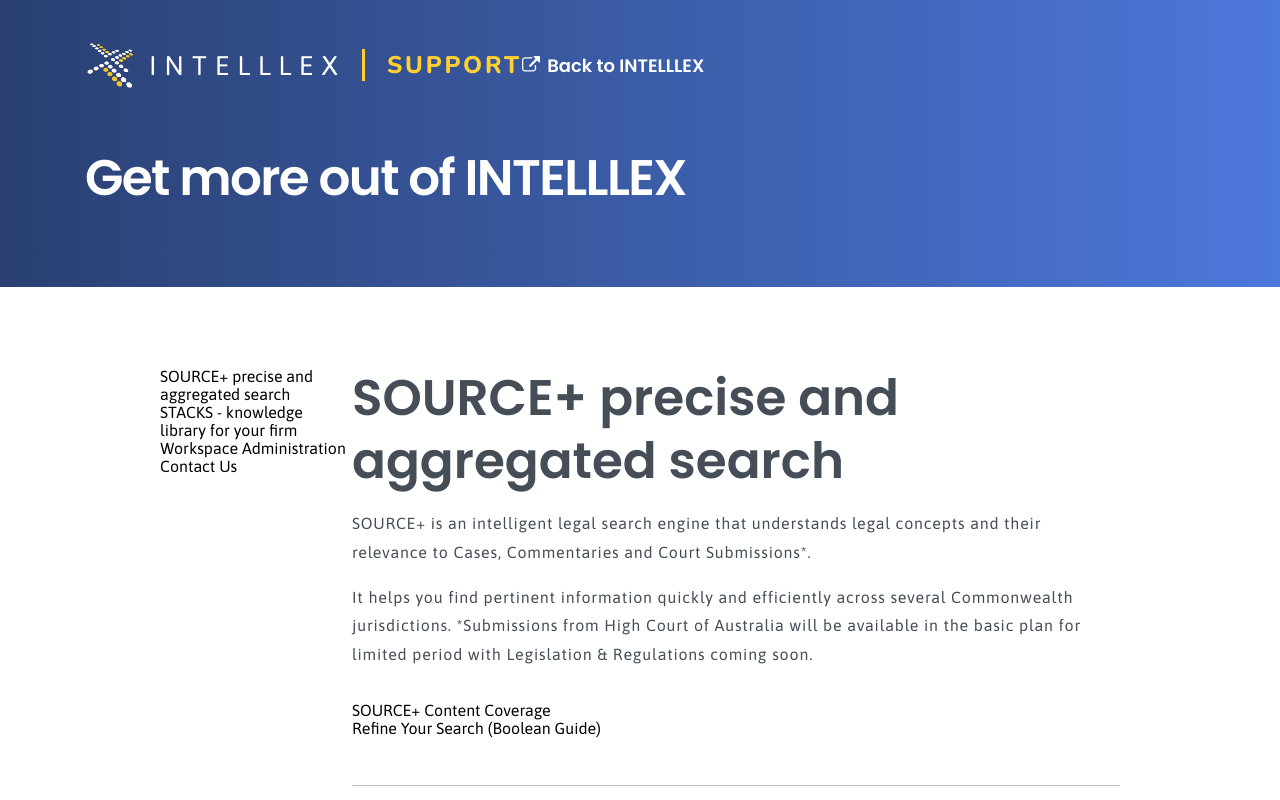
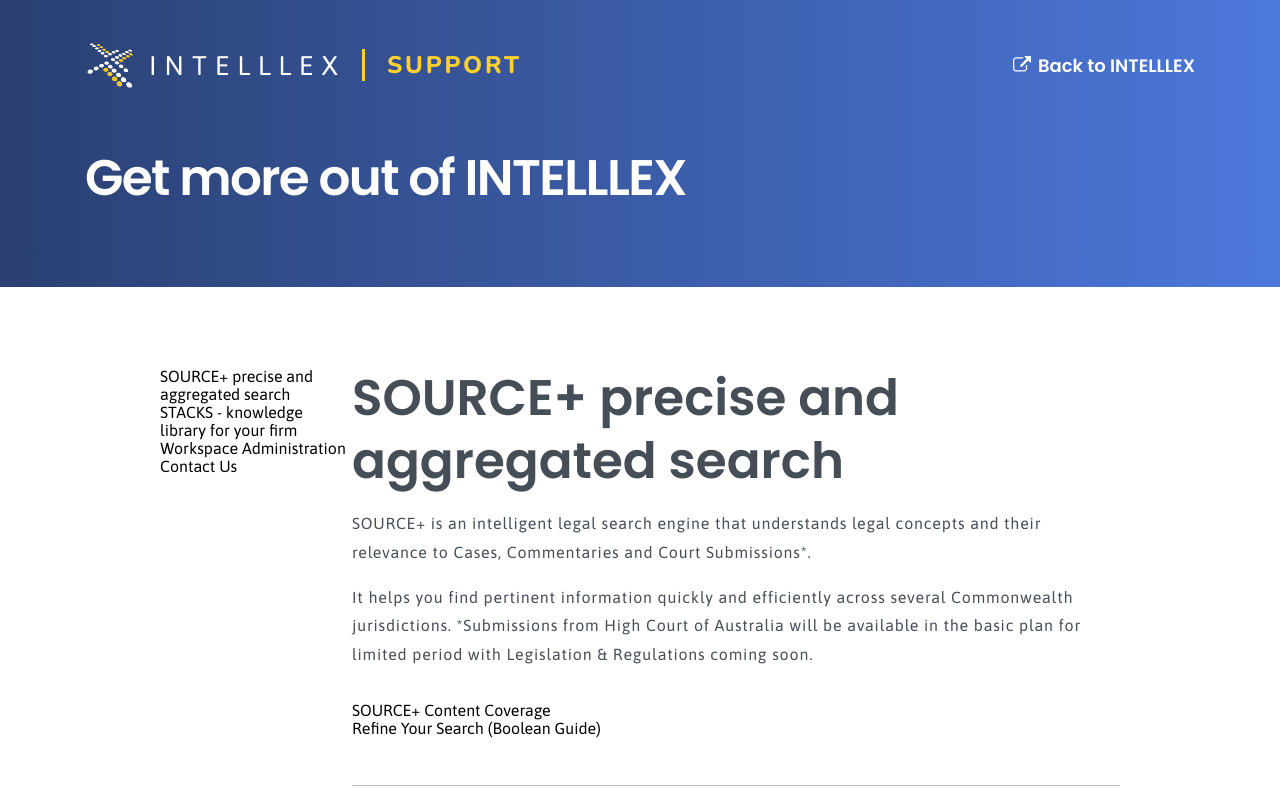
Before and after one commit to MapleLeaves-7/Intelllex-Support-Clone, a React (Create React App) app in the folder intelllex-support-clone/: page / in a window 1280 px wide. Shown: the top 800 px of the page. Built offline with nearby package versions, Linux system fonts and the light colour scheme.

Commit message:
Use margin auto for nav and remove absolute positioning

```diff
--- a/intelllex-support-clone/src/App.css
+++ b/intelllex-support-clone/src/App.css
@@ -113,6 +113,9 @@
   justify-content: center;
   align-items: center;
 
+  /* Align it to the rightmost part of the parent box */
+  margin-left: auto;
+
   font-size: 1.125rem;
 }
 
```
